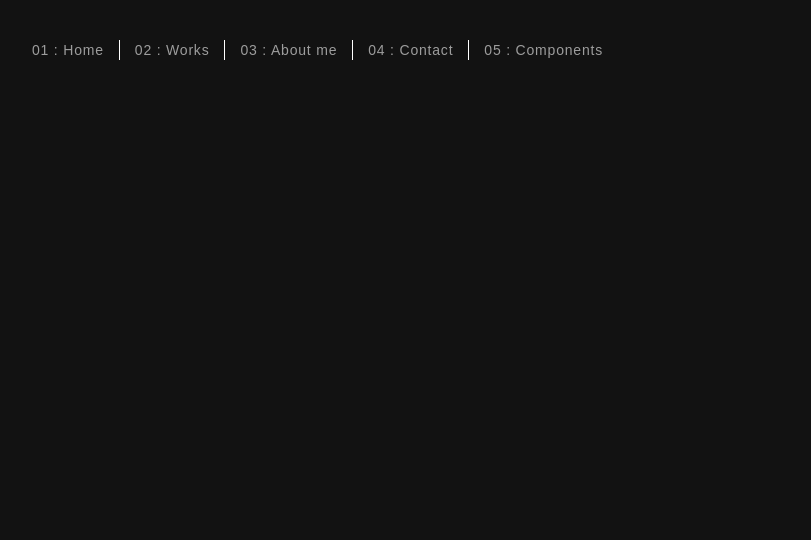
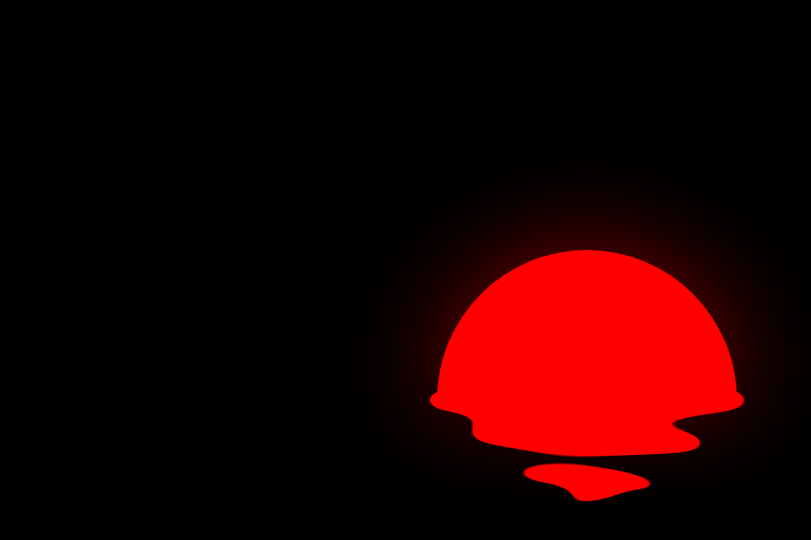
Before and after one commit to gbramorim/unlock-the-secrets-of-sun, a React (Create React App) app: page / in a window 1280 px wide. Shown: the top 540 px of the page, without its empty margins (53-864 px from the left). Built offline with nearby package versions, Linux system fonts and the light colour scheme.

Commit message:
Updating

```diff
--- a/src/Home/Home.js
+++ b/src/Home/Home.js
@@ -20,6 +20,7 @@ function Home() {
                     </div>
                 </div>
             </nav>
+            <div class="hero-full-container background-image-container white-text-container"></div>
         </>
     );
 }
--- /dev/null
+++ b/src/Init/Init.js
@@ -0,0 +1,38 @@
+import React, { useEffect, useState } from 'react';
+import getCurrentDateAndHour from '../utils/getCurrentDateAndHour';
+
+import Home from '../Home/Home';
+import './Init.scss';
+
+function Init() {
+    const [render, setRender] = useState(false);
+
+    useEffect(() => {
+        const timer = setTimeout(() => {
+            setRender(true);
+        }, 9000);
+        return () => clearTimeout(timer);
+    }, []);
+
+    if (render === false) {
+        return (
+            <>
+                <div id="ui">
+                    <div className="sun"></div>
+                    <div className="sea">
+                        <div className="wave"></div>
+                        <div className="wave"></div>
+                        <div className="wave"></div>
+                        <div className="wave"></div>
+                        <div className="wave"></div>
+                        <div className="wave"></div>
+                    </div>
+                </div>
+            </>
+        )
+    } else {
+        return <Home />
+    }
+}
+
+export default Init;
--- /dev/null
+++ b/src/Init/Init.scss
@@ -0,0 +1,76 @@
+body {
+  background: #000;
+  height: 100vh;
+  overflow: hidden;
+}
+#ui {
+  position: absolute;
+  top: 50%;
+  left: 50%;
+  width: 500px;
+  height: 500px;
+  margin: -250px 0 0 -250px;
+
+  .sun {
+    position: absolute;
+    top: 50%;
+    left: 50%;
+    width: 300px;
+    height: 150px;
+    margin: -150px 0 0 -150px;
+    border-radius: 300px 300px 0 0;
+    background: red;
+    z-index: 999;
+    box-shadow: 0 0 100px rgba(255, 0, 0, 0.5);
+    filter: blur(0px) contrast(10);
+  }
+  .sea {
+    position: absolute;
+    top: 50%;
+    left: 50%;
+    width: 500px;
+    height: 500px;
+    margin: -250px 0 0 -250px;
+    background: #000;
+    filter: blur(10px) contrast(30);
+
+    .wave {
+      position: absolute;
+      top: 50%;
+      left: 50%;
+      width: 340px;
+      height: 40px;
+      margin: -20px 0 0 -170px;
+      background: red;
+      border-radius: 100%;
+
+      &:nth-child(2) {
+        animation: wave 2000ms infinite linear -500ms;
+      }
+      &:nth-child(3) {
+        animation: wave 2000ms infinite linear -1000ms;
+      }
+      &:nth-child(4) {
+        animation: wave 2000ms infinite linear -1500ms;
+      }
+      &:nth-child(5) {
+        animation: wave 2000ms infinite linear -1500ms;
+      }
+      &:nth-child(6) {
+        animation: wave 2000ms infinite linear -2000ms;
+      }
+    }
+  }
+}
+
+@keyframes wave {
+  0% {
+    transform: translateY(0) sclae(1) rotateZ(0);
+  }
+  50% {
+    transform: translateY(80px) scale(0.5) rotateZ(5deg);
+  }
+  100% {
+    transform: translateY(120px) scale(0) rotateZ(-40deg);
+  }
+}
--- a/src/Sun/SunComponent/SunComponent.scss
+++ b/src/Sun/SunComponent/SunComponent.scss
@@ -11,11 +11,8 @@ body {
   display: flex;
   justify-content: center;
   align-items: center;
-  width: 100vw;
-  height: 100vh;
   overflow: hidden;
   font-size: 62.5%;
-  background-color: #121212;
   font-family: Arial, Helvetica, sans-serif;
   margin: 0;
   padding: 0;
--- a/src/routes.js
+++ b/src/routes.js
@@ -1,16 +1,18 @@
 import React from "react";
 import { Route, BrowserRouter } from "react-router-dom";
 
+import Init from "./Init/Init";
 import Home from "./Home/Home";
 import Sun from "./Sun/Sun";
 
 const Routes = () => {
-  return (
-    <BrowserRouter>
-      <Route component={Home} path="/" exact />
-      <Route component={Sun} path="/sun" />
-    </BrowserRouter>
-  );
+    return (
+        <BrowserRouter>
+            <Route component={Init} path="/" exact />
+            <Route component={Home} path="/home" />
+            <Route component={Sun} path="/sun" />
+        </BrowserRouter>
+    );
 };
 
 export default Routes;
```
